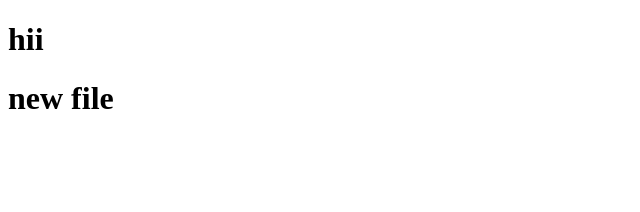
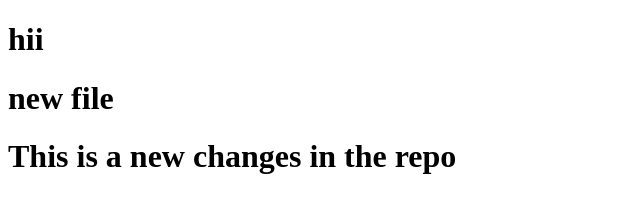
Before and after one commit to Yogesh-Tate/GIT-REPO, a plain HTML site: page Index.html in a window 1280 px wide. Shown: the whole page, without its empty margins (0-640 px from the left). Drawn offline with Linux system fonts and the light colour scheme.

Commit message:
this is the new changed in the repo

```diff
--- a/Index.html
+++ b/Index.html
@@ -8,5 +8,6 @@
 <body>
     <h1>hii</h1>
     <h1>new file</h1>
+    <h1>This is a new changes in the repo</h1>
 </body>
 </html>
```
